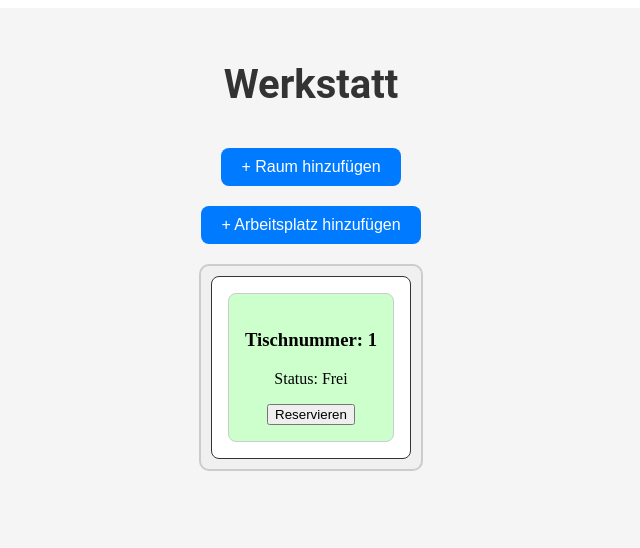
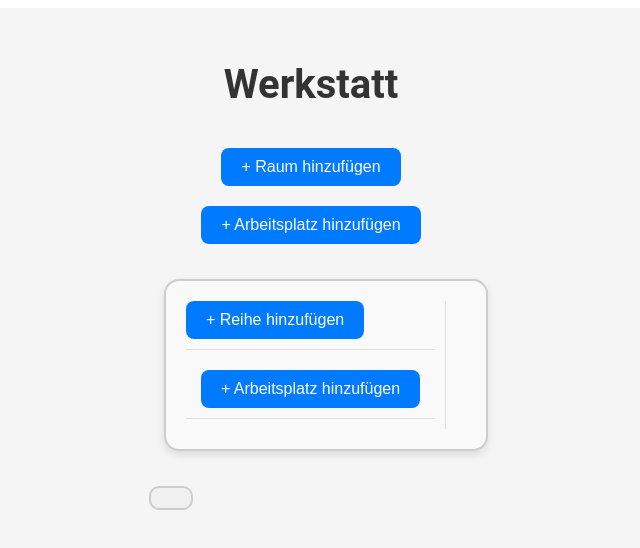
Before and after one commit to achilleaslenzen/sitzplatzverwaltung, an Angular app: page /werkstatt in a window 1280 px wide. Shown: the top 548 px of the page, without its empty margins (329-969 px from the left). Built offline with nearby package versions, Linux system fonts and the light colour scheme.

Commit message:
refactor logic for creating rooms

```diff
--- a/src/app/components/raum/raum.component.html
+++ b/src/app/components/raum/raum.component.html
@@ -1,7 +1,19 @@
-<div class="raum-box">
-  <h3>Raum {{ raumId }}</h3>
-  <app-arbeitsplatz
-    *ngFor="let tisch of tische"
-    [tisch]="tisch"
-  ></app-arbeitsplatz>
+<div
+  class="raum-box"
+  cdkDropList
+  id="raeume"
+  [cdkDropListConnectedTo]="['reihen']"
+  (cdkDropListDropped)="dropTisch($event)"
+>
+  <div class="header-sidebar-container">
+    <div class="raum-header">
+      <app-button text="+ Reihe hinzufügen" (clicked)="addReihe()"></app-button>
+    </div>
+    <div class="reihe-sidebar">
+      <app-reihe
+        *ngFor="let reihe of reihen"
+        [tische]="reihe.tische"
+      ></app-reihe>
+    </div>
+  </div>
 </div>
--- a/src/app/components/raum/raum.component.scss
+++ b/src/app/components/raum/raum.component.scss
@@ -1,8 +1,30 @@
 .raum-box {
-    border: 2px solid #ccc; /* Farbe des Rahmens */
-    border-radius: 15px; /* Abgerundete Ecken */
-    padding: 20px; /* Innenabstand */
-    background-color: #f9f9f9; /* Hintergrundfarbe */
-    box-shadow: 0 4px 8px rgba(0, 0, 0, 0.1); /* Optional: Schatteneffekt */
-    margin-bottom: 20px; /* Abstand zwischen den Räumen */
-  }
+  border: 2px solid #ccc;
+  border-radius: 15px;
+  padding: 20px;
+  background-color: #f9f9f9;
+  box-shadow: 0 4px 8px rgba(0, 0, 0, 0.1);
+  margin-bottom: 20px;
+  display: flex;
+  flex-direction: column;
+}
+
+.header-sidebar-container {
+  display: flex;
+  flex-direction: column;
+  border-right: 1px solid #e0e0e0; /* Der durchgehende Strich rechts */
+  padding-right: 10px;
+  margin-right: 20px;
+}
+
+.raum-header {
+  margin-bottom: 10px;
+  border-bottom: 1px solid #e0e0e0; /* Der durchgehende Strich rechts */
+  padding-bottom: 10px;
+  justify-content: center;
+}
+.reihe-sidebar {
+  display: flex;
+  flex-direction: column;
+  gap: 20px;
+}
--- a/src/app/components/raum/raum.component.ts
+++ b/src/app/components/raum/raum.component.ts
@@ -1,14 +1,21 @@
 import { Component, Input } from '@angular/core';
-import { CdkDragDrop, CdkDropList } from '@angular/cdk/drag-drop';
+import {
+  CdkDrag,
+  CdkDragDrop,
+  CdkDropList,
+  moveItemInArray,
+} from '@angular/cdk/drag-drop';
 import {
   ArbeitsplatzComponent,
   Tisch,
 } from '../arbeitsplatz/arbeitsplatz.component';
 import { CommonModule } from '@angular/common';
+import { ButtonComponent } from '../button/button.component';
+import { Reihe, ReiheComponent } from '../reihe/reihe.component';
 
 export interface Raum {
   id: number;
-  tische: Tisch[];
+  reihen: Reihe[];
 }
 
 @Component({
@@ -16,9 +23,33 @@ export interface Raum {
   standalone: true,
   templateUrl: './raum.component.html',
   styleUrls: ['./raum.component.scss'],
-  imports: [CommonModule, ArbeitsplatzComponent, CdkDropList],
+  imports: [
+    CommonModule,
+    ReiheComponent,
+    ButtonComponent,
+    CdkDropList,
+    CdkDrag,
+  ],
 })
 export class RaumComponent {
-  @Input() tische: Tisch[] = [];
+  @Input() reihen: Reihe[] = [];
   @Input() raumId!: number;
+
+  constructor() {
+    this.addReihe();
+  }
+
+  addReihe() {
+    const newReihe: Reihe = {
+      tische: [],
+    };
+    this.reihen.push(newReihe);
+  }
+
+  dropTisch(event: CdkDragDrop<Tisch[]>) {
+    console.log('dropped Tisch');
+    if (event.previousContainer === event.container) {
+      moveItemInArray(this.reihen, event.previousIndex, event.currentIndex);
+    }
+  }
 }
--- a/src/app/components/reihe/reihe.component.html
+++ b/src/app/components/reihe/reihe.component.html
@@ -1,3 +1,20 @@
-<div class="reihe">
-  <app-arbeitsplatz *ngFor="let tisch of reihe.tische" [tisch]="tisch"></app-arbeitsplatz>
+<div
+  class="reihe"
+  cdkDropList
+  id="reihe"
+  [cdkDropListConnectedTo]="['platz']"
+  (cdkDropListDropped)="dropTisch($event)"
+>
+  <app-button
+    text="+ Arbeitsplatz hinzufügen"
+    (clicked)="addArbeitsplatz()"
+  ></app-button>
+  <app-arbeitsplatz
+    id="platz"
+    cdkDrag
+    [cdkDragData]="tisch"
+    cdkDropList
+    *ngFor="let tisch of tische"
+    [tisch]="tisch"
+  ></app-arbeitsplatz>
 </div>
--- a/src/app/components/reihe/reihe.component.scss
+++ b/src/app/components/reihe/reihe.component.scss
@@ -4,4 +4,7 @@
   justify-content: center;
   align-items: center;
   padding: 10px 0;
+  margin-bottom: 10px;
+  padding-bottom: 10px; /* Abstand zwischen der Linie und dem Inhalt */
+  border-bottom: 1px solid #e0e0e0; /* Linie unter dem Header */
 }
--- a/src/app/components/reihe/reihe.component.ts
+++ b/src/app/components/reihe/reihe.component.ts
@@ -1,21 +1,49 @@
 import { CommonModule } from '@angular/common';
 import { Component, Input } from '@angular/core';
-import { ArbeitsplatzComponent, Tisch } from '../arbeitsplatz/arbeitsplatz.component';
-
+import {
+  ArbeitsplatzComponent,
+  Tisch,
+} from '../arbeitsplatz/arbeitsplatz.component';
+import { ButtonComponent } from '../button/button.component';
+import {
+  CdkDrag,
+  CdkDragDrop,
+  CdkDropList,
+  moveItemInArray,
+} from '@angular/cdk/drag-drop';
 
 export interface Reihe {
   tische: Tisch[];
 }
 
-
 @Component({
   selector: 'app-reihe',
   standalone: true,
-  imports: [CommonModule, ArbeitsplatzComponent],
+  imports: [
+    CommonModule,
+    ArbeitsplatzComponent,
+    ButtonComponent,
+    CdkDrag,
+    CdkDropList,
+  ],
   templateUrl: './reihe.component.html',
-  styleUrl: './reihe.component.scss'
+  styleUrl: './reihe.component.scss',
 })
 export class ReiheComponent {
+  @Input() tische!: Tisch[];
 
-  @Input() reihe!: Reihe;
+  addArbeitsplatz() {
+    const newTisch: Tisch = {
+      nummer: this.tische.length + 1,
+      besetzt: false,
+    };
+    this.tische.push(newTisch);
+  }
+
+  dropTisch(event: CdkDragDrop<Tisch[]>) {
+    console.log('dropped Tisch');
+    if (event.previousContainer === event.container) {
+      moveItemInArray(this.tische, event.previousIndex, event.currentIndex);
+    }
+  }
 }
--- a/src/app/werkstatt/werkstatt.component.html
+++ b/src/app/werkstatt/werkstatt.component.html
@@ -1,19 +1,30 @@
-<div class="werkstatt-container">
+<div
+  class="werkstatt-container"
+  cdkDropList
+  id="werkstatt"
+  [cdkDropListConnectedTo]="['raeume']"
+  (cdkDropListDropped)="dropRaum($event)"
+>
   <h2>Werkstatt</h2>
-  <button (click)="addRaum()">+ Raum hinzufügen</button>
-  <button (click)="addArbeitsplatz()">+ Arbeitsplatz hinzufügen</button>
+  <app-button text="+ Raum hinzufügen" (clicked)="addRaum()"></app-button>
+  <app-button
+    text="+ Arbeitsplatz hinzufügen"
+    (clicked)="addArbeitsplatz()"
+  ></app-button>
 
   <div>
     <div
       *ngFor="let raum of raeume"
       class="raum-container"
+      cdkDrag
+      [cdkDragData]="raum"
       cdkDropList
       id="raeume"
       [attr.data-raum-id]="raum.id"
-      [cdkDropListConnectedTo]="['tische']"
+      [cdkDropListConnectedTo]="['werkstatt']"
       (cdkDropListDropped)="dropTisch($event)"
     >
-      <app-raum [tische]="raum.tische" [raumId]="raum.id"></app-raum>
+      <app-raum [reihen]="raum.reihen" [raumId]="raum.id"></app-raum>
     </div>
 
     <div
--- a/src/app/werkstatt/werkstatt.component.scss
+++ b/src/app/werkstatt/werkstatt.component.scss
@@ -6,6 +6,18 @@
   height: 100vh;
   padding: 20px;
   background-color: #f5f5f5;
+
+  &.cdk-drag-preview {
+    transform: scale(1.1);
+    box-shadow: 0 4px 8px rgba(0, 0, 0, 0.3);
+    background-color: #e3f2fd;
+  }
+
+  /* Platzhalter für das Ziel */
+  &.cdk-drag-placeholder {
+    background-color: #bbdefb;
+    border: 2px dashed #0288d1;
+  }
 }
 
 h2 {
@@ -15,26 +27,12 @@ h2 {
   margin-bottom: 20px;
 }
 
-button {
-  font-size: 1rem;
-  padding: 10px 20px;
-  color: #fff;
-  background-color: #007bff;
-  border: none;
-  border-radius: 8px;
-  cursor: pointer;
-  transition: background-color 0.3s;
-
-  &:hover {
-    background-color: #0056b3;
-  }
-}
-
 /* Einzelne Räume */
 .raum-container {
   width: 100%;
   padding: 15px;
   border-radius: 10px;
+  cursor: grab;
 
   &.cdk-drop-list-dragging {
     background-color: #f0f9ff;
--- a/src/app/werkstatt/werkstatt.component.ts
+++ b/src/app/werkstatt/werkstatt.component.ts
@@ -6,13 +6,7 @@ import {
   ViewChild,
   ViewChildren,
 } from '@angular/core';
-import {
-  CdkDrag,
-  CdkDragDrop,
-  CdkDropList,
-  moveItemInArray,
-  transferArrayItem,
-} from '@angular/cdk/drag-drop';
+import { CdkDrag, CdkDragDrop, CdkDropList } from '@angular/cdk/drag-drop';
 import { Raum, RaumComponent } from '../components/raum/raum.component';
 import {
   ArbeitsplatzComponent,
@@ -20,6 +14,7 @@ import {
 } from '../components/arbeitsplatz/arbeitsplatz.component';
 import { CommonModule } from '@angular/common';
 import { error } from 'console';
+import { ButtonComponent } from '../components/button/button.component';
 
 @Component({
   selector: 'app-werkstatt',
@@ -28,6 +23,7 @@ import { error } from 'console';
     CommonModule,
     RaumComponent,
     ArbeitsplatzComponent,
+    ButtonComponent,
     CdkDrag,
     CdkDropList,
   ],
@@ -42,7 +38,7 @@ export class WerkstattComponent {
   tischePool: Tisch[] = [];
 
   constructor(private renderer: Renderer2) {
-    this.addArbeitsplatz();
+    this.addRaum();
   }
 
   ngAfterViewInit() {
@@ -50,7 +46,7 @@ export class WerkstattComponent {
   }
 
   addRaum() {
-    const neuerRaum: Raum = { id: Date.now(), tische: [] };
+    const neuerRaum: Raum = { id: Date.now(), reihen: [{ tische: [] }] };
     this.raeume.push(neuerRaum);
   }
 
@@ -66,28 +62,18 @@ export class WerkstattComponent {
     this.tischePool.push(neuerTisch);
   }
 
-  dropTisch(event: CdkDragDrop<Tisch[]>) {
-    console.log('dropped Tisch');
+  dropRaum(event: CdkDragDrop<Tisch[]>) {
+    console.log('dropped Raum');
     if (
-      event.previousContainer.id === 'tische' &&
-      event.container.id === 'raeume'
+      event.previousContainer.id === 'raeume' &&
+      event.container.id === 'werkstatt'
     ) {
       {
-        const tisch = event.item.data;
-
-        const raumId = parseInt(
-          event.container.element.nativeElement.getAttribute('data-raum-id') ||
-            '0',
-          10
-        );
-        const raum = this.raeume.find((r) => r.id === raumId);
-        if (raum) {
-          raum.tische.push(tisch);
-          this.tischePool = this.tischePool.filter((t) => t !== tisch);
-        }
       }
     }
   }
+
+  dropTisch(event: CdkDragDrop<Tisch[]>) {}
 
   private styleContainerWidth() {
     const firstTisch = this.tischElements.first;
```
Lines whose indentation alone changed are shown as unchanged.
